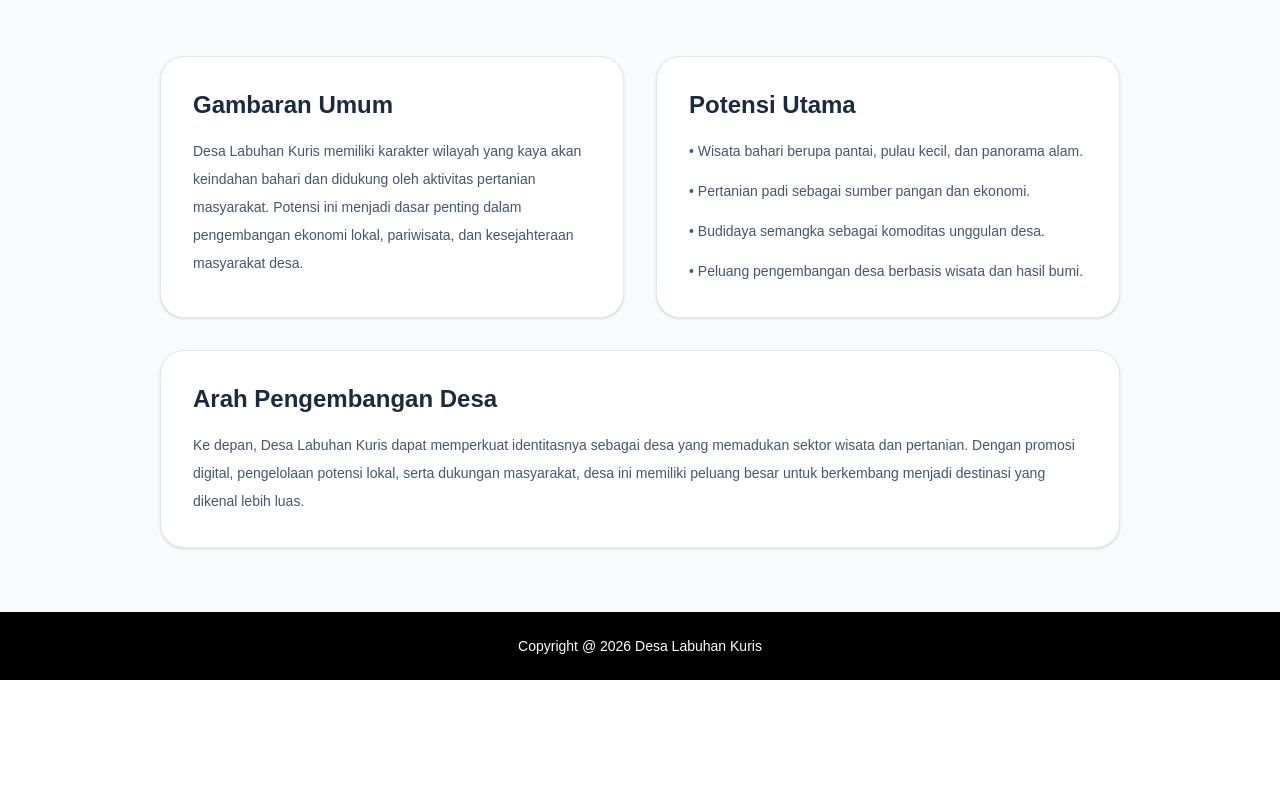
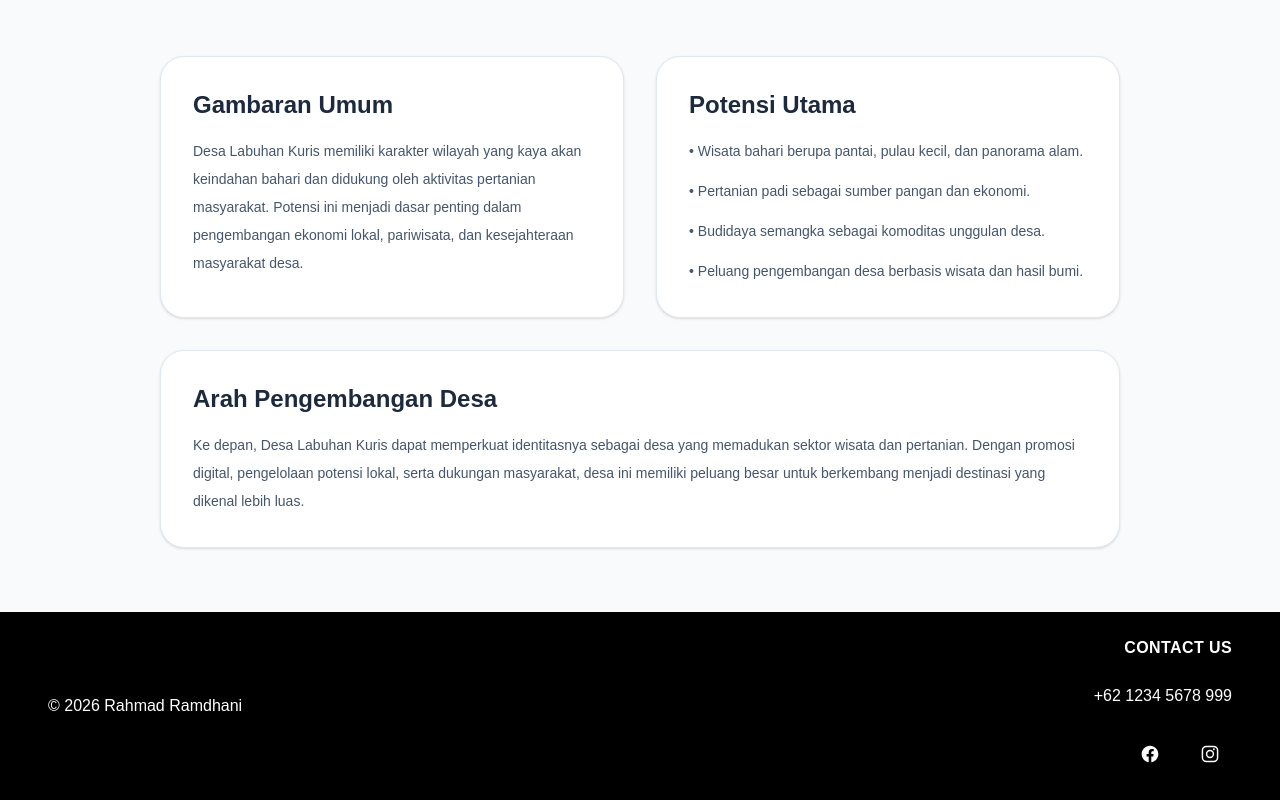
Before and after one commit to dhaniverdant/labuhan-kuris, a Next.js app: page /profil in a window 1280 px wide. Shown: the part 488-1288 px from the top of the page. Before the commit the page ends 1168 px from the top, so only its background shows below. Built offline with nearby package versions, Linux system fonts and the light colour scheme.

Commit message:
change footer

```diff
--- a/components/footer.tsx
+++ b/components/footer.tsx
@@ -2,8 +2,56 @@ export default function Footer() {
   const year = new Date().getFullYear();
 
   return (
-    <footer className="bg-black px-6 py-6 text-center text-sm text-white">
-      Copyright @ {year} Desa Labuhan Kuris
+    <footer className="bg-black px-6 py-6 text-white lg:px-12">
+      <div className="mx-auto grid max-w-7xl gap-8 md:grid-cols-2 md:items-center">
+        <div className="flex items-start">
+          <p className="text-m font-medium">
+            © {year} Rahmad Ramdhani
+          </p>
+        </div>
+
+        <div className="md:text-right">
+          <h2 className="text-m font-semibold uppercase tracking-wide">
+            Contact Us
+          </h2>
+
+          <p className="mt-6 text-m font-medium">
+            +62 1234 5678 999
+          </p>
+
+          <div className="mt-6 flex items-center gap-4 md:justify-end">
+            <a
+              href="#"
+              aria-label="Facebook"
+              className="inline-flex h-11 w-11 items-center justify-center rounded-full border border-black/20 transition hover:bg-black hover:text-white"
+            >
+              <svg
+                xmlns="http://www.w3.org/2000/svg"
+                viewBox="0 0 24 24"
+                fill="currentColor"
+                className="h-5 w-5"
+              >
+                <path d="M22 12.07C22 6.5 17.52 2 12 2S2 6.5 2 12.07c0 5 3.66 9.13 8.44 9.93v-7.03H7.9v-2.9h2.54V9.85c0-2.52 1.49-3.92 3.78-3.92 1.1 0 2.25.2 2.25.2v2.47H15.2c-1.25 0-1.64.78-1.64 1.57v1.9h2.8l-.45 2.9h-2.35V22c4.78-.8 8.44-4.92 8.44-9.93Z" />
+              </svg>
+            </a>
+
+            <a
+              href="#"
+              aria-label="Instagram"
+              className="inline-flex h-11 w-11 items-center justify-center rounded-full border border-black/20 transition hover:bg-black hover:text-white"
+            >
+              <svg
+                xmlns="http://www.w3.org/2000/svg"
+                viewBox="0 0 24 24"
+                fill="currentColor"
+                className="h-5 w-5"
+              >
+                <path d="M7.75 2h8.5A5.75 5.75 0 0 1 22 7.75v8.5A5.75 5.75 0 0 1 16.25 22h-8.5A5.75 5.75 0 0 1 2 16.25v-8.5A5.75 5.75 0 0 1 7.75 2Zm0 1.8A3.95 3.95 0 0 0 3.8 7.75v8.5a3.95 3.95 0 0 0 3.95 3.95h8.5a3.95 3.95 0 0 0 3.95-3.95v-8.5a3.95 3.95 0 0 0-3.95-3.95h-8.5Zm8.95 1.35a1.1 1.1 0 1 1 0 2.2 1.1 1.1 0 0 1 0-2.2ZM12 7a5 5 0 1 1 0 10 5 5 0 0 1 0-10Zm0 1.8A3.2 3.2 0 1 0 12 15.2 3.2 3.2 0 0 0 12 8.8Z" />
+              </svg>
+            </a>
+          </div>
+        </div>
+      </div>
     </footer>
   );
 }
```
